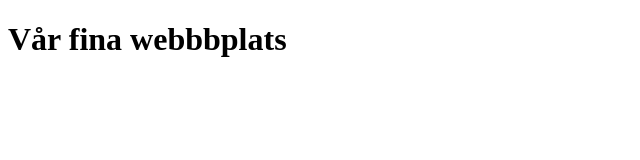
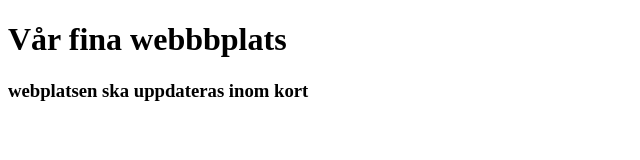
Before and after one commit to KaptenSne/TestDemo, a plain HTML site: page index.html in a window 1280 px wide. Shown: the whole page, without its empty margins (0-640 px from the left). Drawn offline with Linux system fonts and the light colour scheme.

Commit message:
added new text in index

```diff
--- a/index.html
+++ b/index.html
@@ -7,5 +7,6 @@
 </head>
 <body>
     <h1>Vår fina webbbplats</h1>
+    <h3>webplatsen ska uppdateras inom kort</h3>
 </body>
 </html>
```
